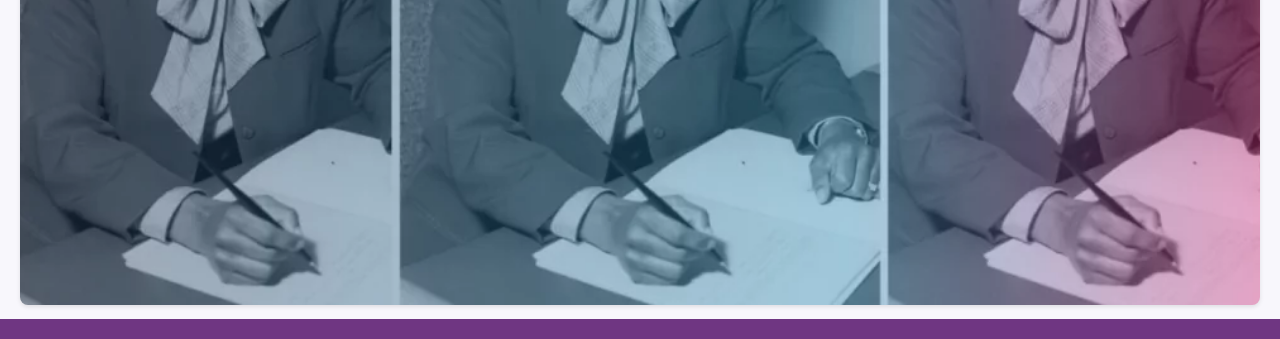
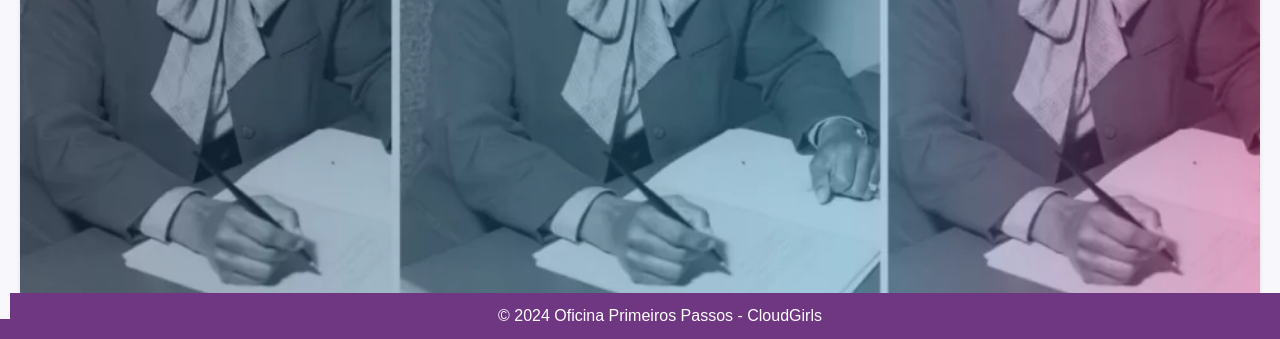
Before and after one commit to Evelynbispo/Evelyn-cloud, a plain HTML site: page vscode.cloudgirls/index.html in a window 1280 px wide. Shown: the part 461-800 px from the top of the page. Drawn offline with Linux system fonts and the light colour scheme.

Commit message:
index.html

```diff
--- a/vscode.cloudgirls/index.html
+++ b/vscode.cloudgirls/index.html
@@ -67,6 +67,8 @@
 
     <footer>
 
+    <footer>
+      <p>© 2024 Oficina Primeiros Passos - CloudGirls</p>
     </footer>
   </body>
 </html>
```
